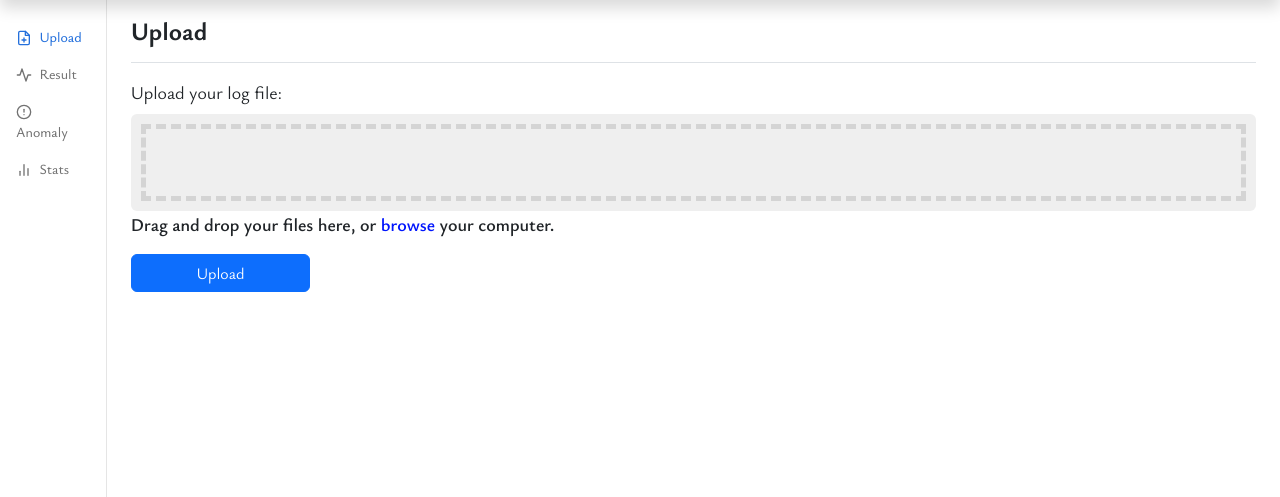
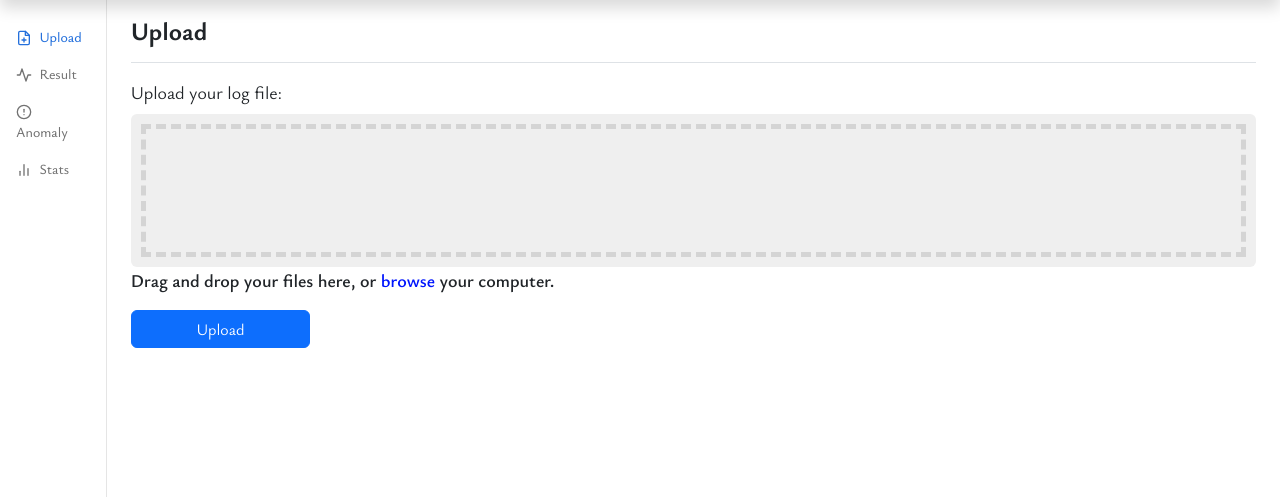
Before and after one commit to ixec-lab/webLogAnalyzerApp, a Flask app: page /dashboard in a window 1280 px wide. Shown: the part 46-543 px from the top of the page. Run offline with Flask 3, Linux system fonts and the light colour scheme; the visitor is signed in with stand-in values (Sample User, id 1); some libraries are stand-ins or nearby versions.

Commit message:
lekhra islem

```diff
--- a/templates/dashboard.html
+++ b/templates/dashboard.html
@@ -57,7 +57,7 @@
             <label class="form-label" style="font-size: large;">Upload your log file: </label>
             <div class="container">
                 <div class="upload-container">
-                  <div class="border-container">
+                  <div class="border-container p-5">
                     <input type="file" id="logfile" class="w-100">
                   </div>
                 </div>
```
